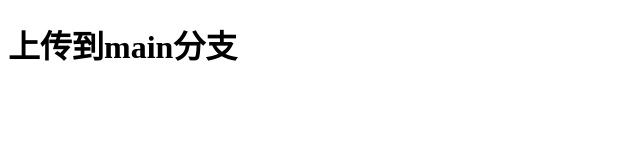
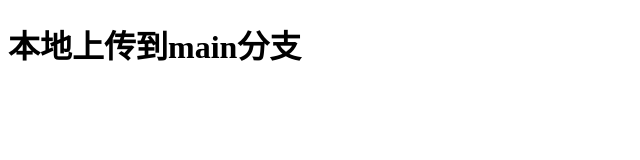
Before and after one commit to kaka5277/remote1, a plain HTML site: page index.html in a window 1280 px wide. Shown: the whole page, without its empty margins (0-640 px from the left). Drawn offline with Linux system fonts and the light colour scheme.

Commit message:
first commit main

```diff
--- a/index.html
+++ b/index.html
@@ -7,6 +7,6 @@
     <title>main</title>
 </head>
 <body>
-    <h1>上传到main分支</h1>
+    <h1>本地上传到main分支</h1>
 </body>
 </html>
```
